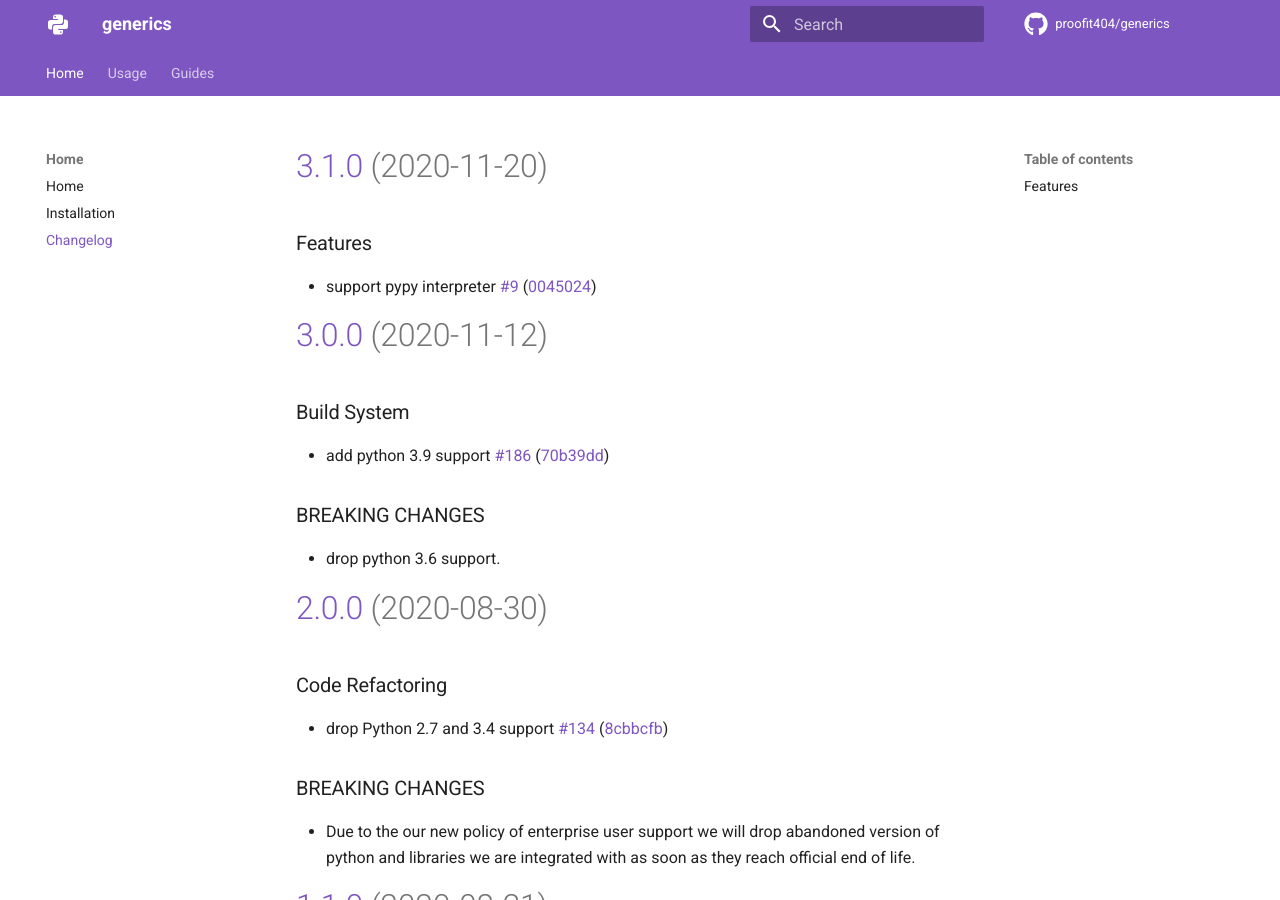
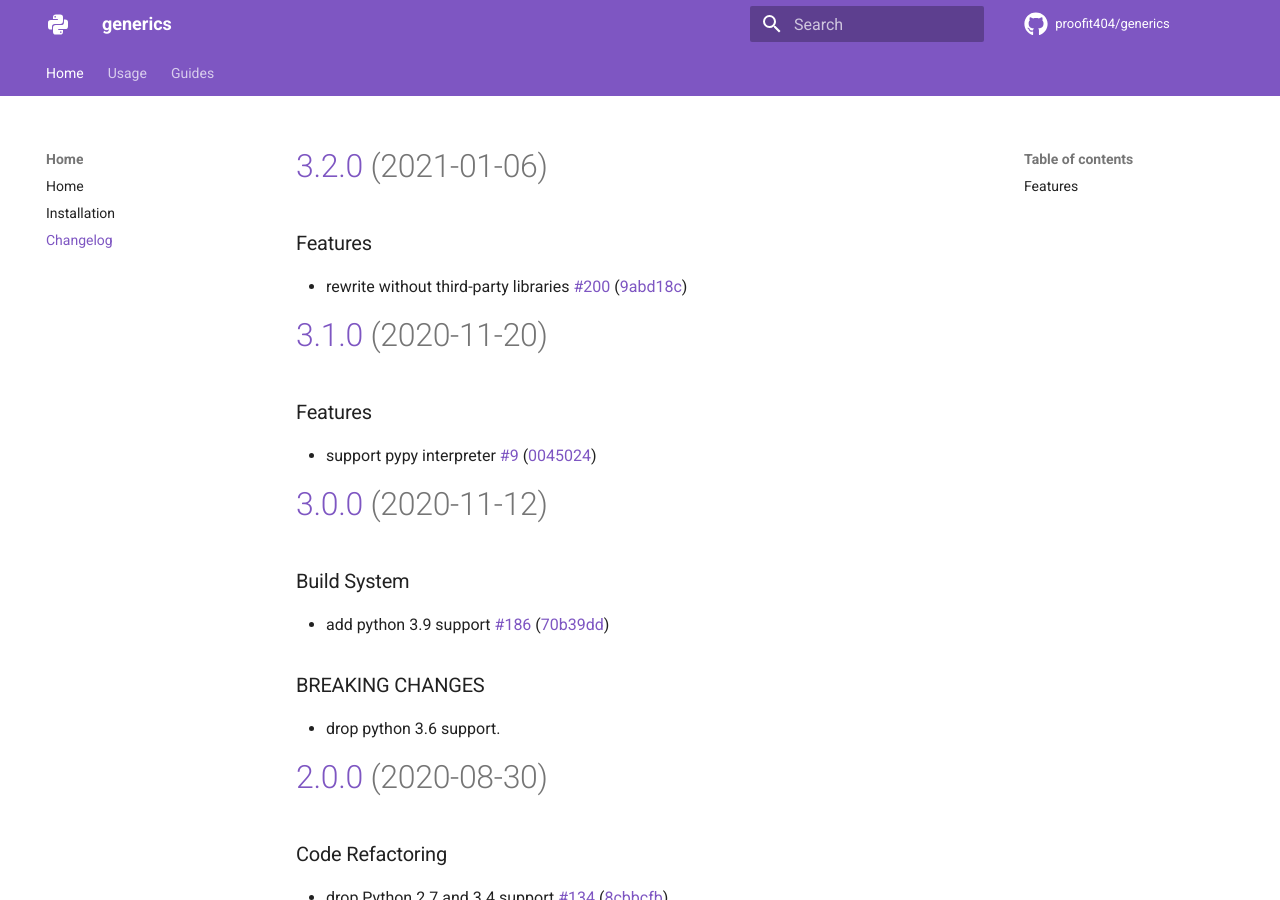
Before and after one commit to proofit404/generics, an MkDocs documentation site: the page built from docs/changelog.md, in a window 1280 px wide and 900 px high. Built offline with MkDocs 1.6.1 and Material for MkDocs 9.7.7, drawn with Linux system fonts in a browser that asks for light colours; comment, search, counter and statistics services are not loaded.

Commit message:
chore(release): 3.2.0 [skip ci]
# [3.2.0](https://github.com/proofit404/generics/compare/3.1.0...3.2.0) (2021-01-06)

### Features

* rewrite without third-party libraries [#200](https://github.com/proofit404/generics/issues/200) ([9abd18c](https://github.com/proofit404/generics/commit/9abd18c3f67a5c8ed2bd70475972a436611b8e4f))

```diff
--- a/docs/changelog.md
+++ b/docs/changelog.md
@@ -1,3 +1,11 @@
+# [3.2.0](https://github.com/proofit404/generics/compare/3.1.0...3.2.0) (2021-01-06)
+
+### Features
+
+- rewrite without third-party libraries
+  [#200](https://github.com/proofit404/generics/issues/200)
+  ([9abd18c](https://github.com/proofit404/generics/commit/9abd18c3f67a5c8ed2bd70475972a436611b8e4f))
+
 # [3.1.0](https://github.com/proofit404/generics/compare/3.0.0...3.1.0) (2020-11-20)
 
 ### Features
--- a/pyproject.toml
+++ b/pyproject.toml
@@ -19,7 +19,7 @@ packages = [
 ]
 readme = "docs/index.md"
 repository = "https://github.com/proofit404/generics/"
-version = "3.1.0"
+version = "3.2.0"
 
 [tool.poetry.dependencies]
 python = "~3.6 || ~3.7 || ~3.8 || ~3.9"
```
